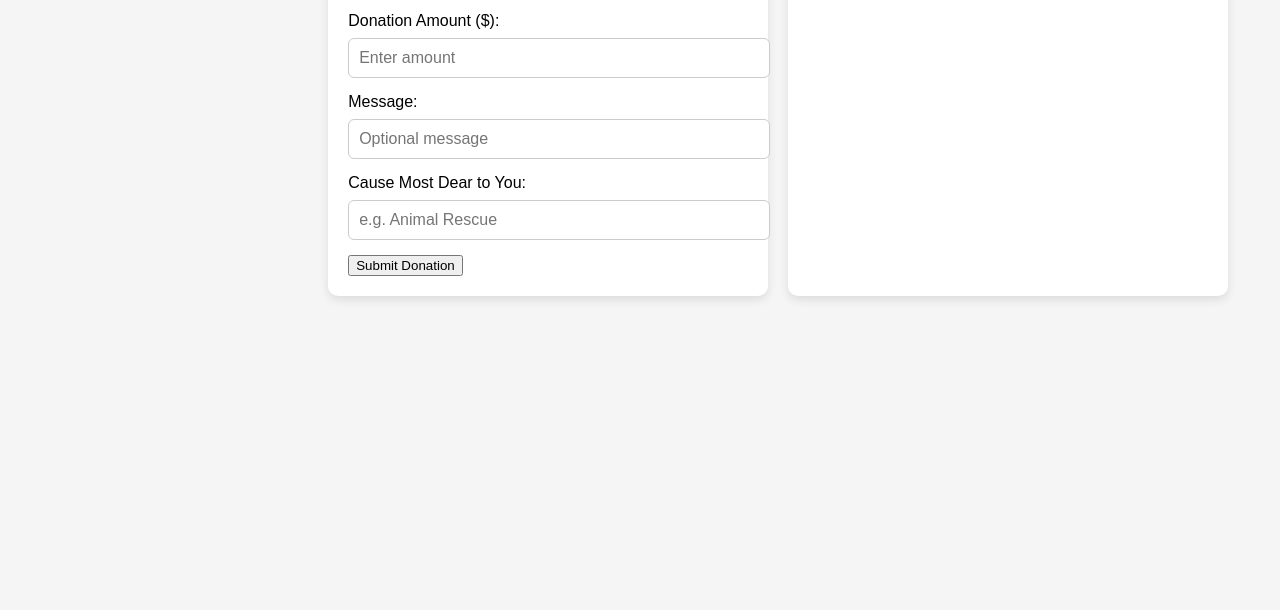
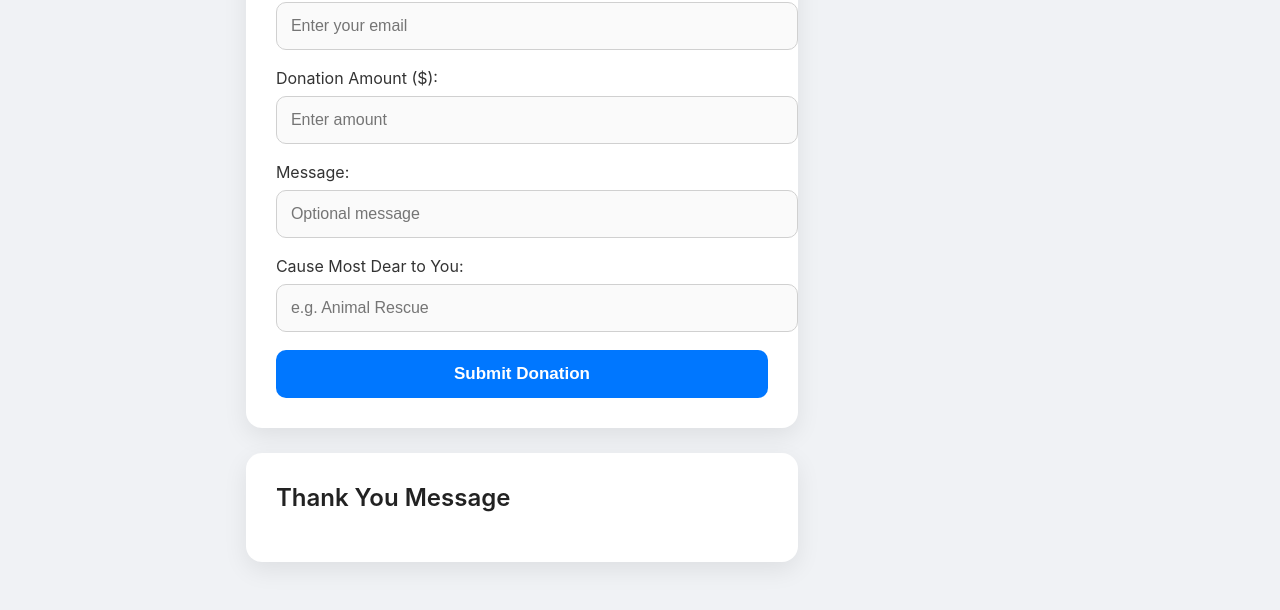
Before and after one commit to JayTIsMe/donations-app, a plain HTML site: page index.html in a window 1280 px wide. Shown: the part 190-800 px from the top of the page. Drawn offline with Linux system fonts and the light colour scheme.

Commit message:
Add files via upload

```diff
--- a/style.css
+++ b/style.css
@@ -1,51 +1,106 @@
-/* Page layout */
+/* Global layout */
 body {
-  font-family: Arial, sans-serif;
-  background: #f5f5f5;
+  font-family: "Inter", Arial, sans-serif;
+  background: #f0f2f5;
   margin: 0;
-  padding: 20px;
+  padding: 40px 20px;
   display: flex;
   justify-content: center;
   align-items: flex-start;
+  color: #333;
 }
 
-/* Container layout */
+/* Main container */
 .container {
   display: flex;
-  gap: 20px;
+  flex-wrap: wrap;
+  gap: 25px;
   width: 100%;
-  max-width: 900px;
+  max-width: 1100px;
 }
 
-/* Form box */
-.form-box {
-  background: white;
-  padding: 20px;
-  border-radius: 10px;
-  width: 50%;
-  box-shadow: 0 4px 10px rgba(0,0,0,0.1);
+/* Card-style boxes */
+.form-box,
+.output-box {
+  background: #ffffff;
+  padding: 30px;
+  border-radius: 16px;
+  width: calc(50% - 15px);
+  box-shadow: 0 8px 24px rgba(0, 0, 0, 0.08);
+  transition: transform 0.2s ease, box-shadow 0.2s ease;
 }
 
-/* Output box */
-.output-box {
-  background: white;
-  padding: 20px;
-  border-radius: 10px;
-  width: 50%;
-  box-shadow: 0 4px 10px rgba(0,0,0,0.1);
+.form-box:hover,
+.output-box:hover {
+  transform: translateY(-3px);
+  box-shadow: 0 12px 32px rgba(0, 0, 0, 0.12);
+}
+
+/* Headings */
+h2 {
+  margin-top: 0;
+  font-size: 24px;
+  font-weight: 600;
+  color: #222;
 }
 
 /* Inputs */
-input, textarea {
+input,
+textarea {
   width: 100%;
-  padding: 10px;
+  padding: 14px;
   margin-top: 8px;
-  margin-bottom: 15px;
-  border-radius: 6px;
-  border: 1px solid #ccc;
+  margin-bottom: 18px;
+  border-radius: 10px;
+  border: 1px solid #d0d0d0;
   font-size: 16px;
+  background: #fafafa;
+  transition: border 0.2s ease, background 0.2s ease;
 }
 
-textarea {
-  height: 100px;
-  resize: none;
+input:focus,
+textarea:focus {
+  border-color: #0077ff;
+  background: #fff;
+  outline: none;
+}
+
+/* Submit button */
+#submitBtn {
+  width: 100%;
+  padding: 14px;
+  background: #0077ff;
+  color: white;
+  border: none;
+  border-radius: 10px;
+  cursor: pointer;
+  font-size: 17px;
+  font-weight: 600;
+  transition: background 0.2s ease, transform 0.1s ease;
+}
+
+#submitBtn:hover {
+  background: #005fcc;
+}
+
+#submitBtn:active {
+  transform: scale(0.98);
+}
+
+/* Thank-you message */
+#thankYouOutput {
+  display: none;
+  opacity: 0;
+  transition: opacity 0.8s ease-in-out;
+  font-size: 18px;
+  line-height: 1.6;
+  color: #222;
+}
+
+#thankYouOutput.show {
+  opacity: 1;
+}
+
+/* Reset button */
+#resetBtn {
+  margin-top
```
